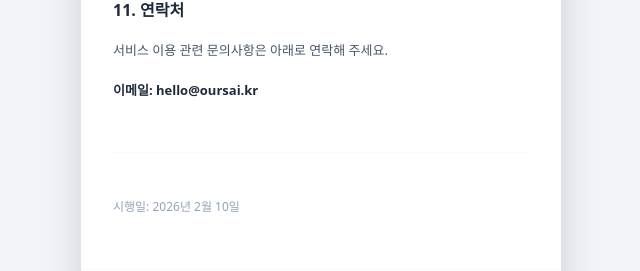
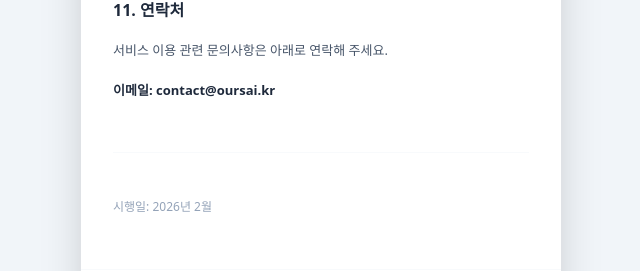
Before and after one commit to PLANB-John/oursai-web, a Next.js app: page /terms in a window 1280 px wide. Shown: the part 2641-2912 px from the top of the page, without its empty margins (319-959 px from the left). Built offline with nearby package versions, Linux system fonts and the light colour scheme.

Commit message:
Update terms.js

```diff
--- a/pages/terms.js
+++ b/pages/terms.js
@@ -120,11 +120,11 @@ export default function Terms() {
             <section className="space-y-3">
               <h2 className="font-bold text-slate-800 text-[16px]">11. 연락처</h2>
               <p className="text-[13px]">서비스 이용 관련 문의사항은 아래로 연락해 주세요.</p>
-              <p className="text-[13px] font-bold text-slate-800">이메일: hello@oursai.kr</p>
+              <p className="text-[13px] font-bold text-slate-800">이메일: contact@oursai.kr</p>
             </section>
 
             <p className="text-[12px] text-slate-400 pt-10 border-t border-slate-50">
-              시행일: 2026년 2월 10일
+              시행일: 2026년 2월
             </p>
           </div>
         </main>
```
